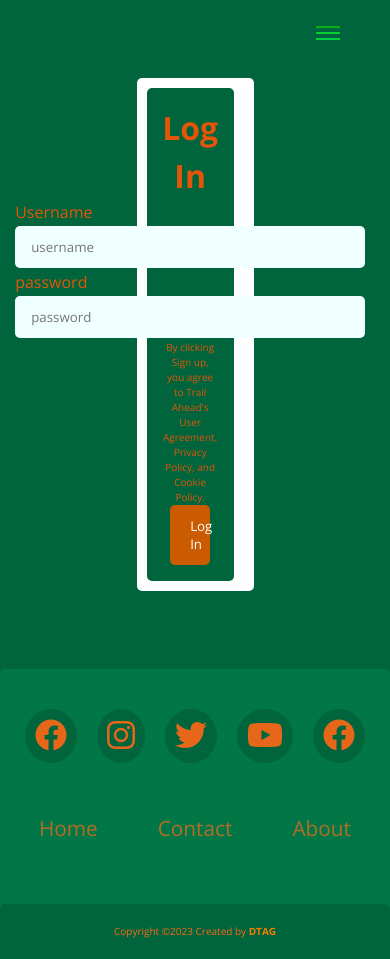
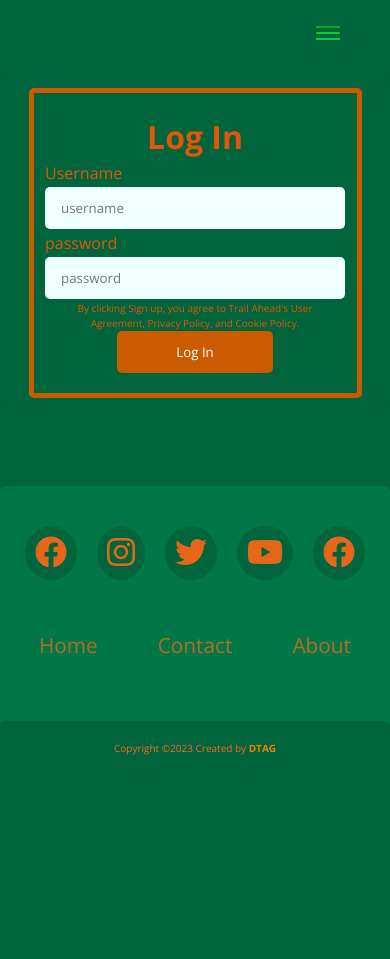
Before and after one commit to DQuaya/Trail-Ahead-Front-End, a React (Create React App) app: page /login in a window 390 px wide. After the commit the page ends 844 px from the top, so only its background shows below. Built offline with nearby package versions, Linux system fonts and the light colour scheme.

Commit message:
changed the layout for the signin and made mobile responsive

```diff
--- a/src/Components/Login/Login.css
+++ b/src/Components/Login/Login.css
@@ -10,21 +10,27 @@
     margin: 20% auto;
     padding: 10px;
     display: flex;
-    flex-direction: column;
-    background-color: white ;
+    /* flex-direction: column; */
+    background-color: #00643c ;
     /* max-width: fit-content; */
-    width:30%;
+    justify-content: center;
+    /* border: 5px solid #CB5B00; */
+
 }
 
 input {
     width: 100%;
     background-color: azure;
-    margin: 2px 0px;
+    /* margin: 2px 0px; */
     border-radius: 5px;
-    padding: 12px 16px;
+    /* padding: 12px 16px; */
+
 }
 
-
+form{
+    padding: 20px;
+    border: 5px solid #CB5B00;
+}
 
 /* form {
     display: flex;
@@ -41,3 +47,18 @@ input {
 .psswrd {
     width: 350px;
 }
+
+
+@media only screen and (max-width: 480px){
+    .username{
+        width: 300px;
+    }
+    .psswrd{
+        width: 300px;
+    }
+    /* .frm-contain{
+        width: 400px;
+
+    } */
+
+}
```
Also changed, not shown: src/Components/Login/LoginTest.js (deleted).
